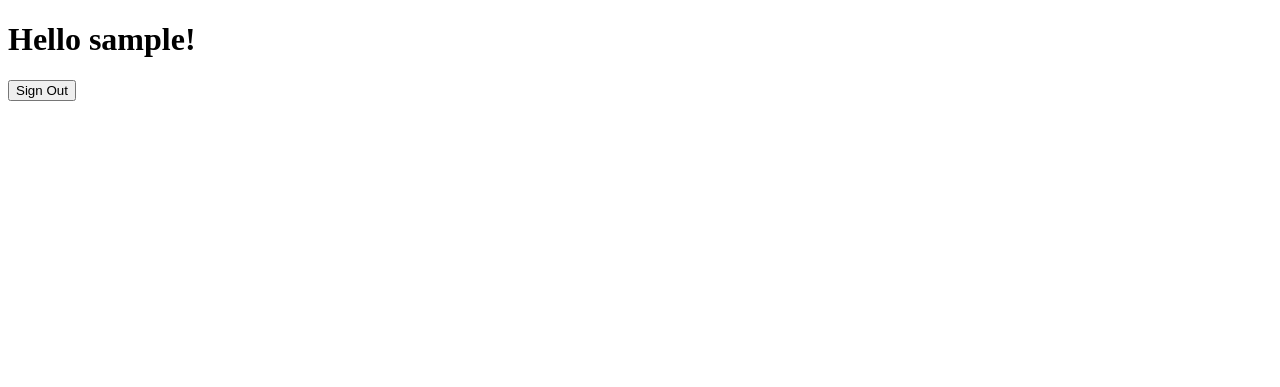
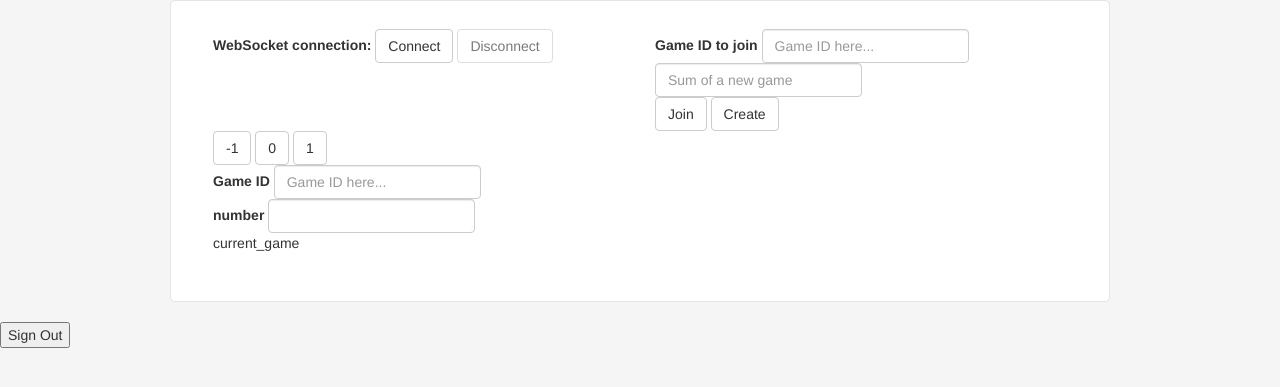
Before and after one commit to baradist/game-of-three, a Spring Boot app: page /hello in a window 1280 px wide. Shown: the top 387 px of the page. Run offline with Spring Boot 4, Linux system fonts and the light colour scheme; the visitor is signed in with stand-in values (Sample User, id 1); data that the repository does not hold is empty; some of the project's set-up classes (security, data sources, template engines, error pages and the like) are left out, and stand-ins take their place; some libraries are stand-ins or nearby versions.

Commit message:
Add websocket

```diff
--- a/src/main/java/cf/baradist/gameofthree/GameOfThreeApplication.java
+++ b/src/main/java/cf/baradist/gameofthree/GameOfThreeApplication.java
@@ -2,8 +2,10 @@ package cf.baradist.gameofthree;
 
 import org.springframework.boot.SpringApplication;
 import org.springframework.boot.autoconfigure.SpringBootApplication;
+import org.springframework.scheduling.annotation.EnableScheduling;
 
 @SpringBootApplication
+@EnableScheduling
 public class GameOfThreeApplication {
 
     public static void main(String[] args) {
--- a/src/main/java/cf/baradist/gameofthree/controller/GameController.java
+++ b/src/main/java/cf/baradist/gameofthree/controller/GameController.java
@@ -1,11 +1,11 @@
 package cf.baradist.gameofthree.controller;
 
+import cf.baradist.gameofthree.event.CreateGameEvent;
+import cf.baradist.gameofthree.event.CreatedGameEvent;
 import cf.baradist.gameofthree.event.JoinGameEvent;
 import cf.baradist.gameofthree.event.JoinedGameEvent;
 import cf.baradist.gameofthree.event.MoveEvent;
 import cf.baradist.gameofthree.event.MoveResult;
-import cf.baradist.gameofthree.event.StartGameEvent;
-import cf.baradist.gameofthree.event.StartedGameEvent;
 import cf.baradist.gameofthree.exception.GameNotFoundException;
 import cf.baradist.gameofthree.model.Game;
 import cf.baradist.gameofthree.model.MoveAction;
@@ -39,10 +39,10 @@ public class GameController {
     }
 
     @PostMapping
-    public StartedGameEvent startGame(@RequestBody StartGameEvent event, Principal principal) {
+    public CreatedGameEvent startGame(@RequestBody CreateGameEvent event, Principal principal) {
         String player = principal.getName();
         String gameId = service.startGame(player, event.getSum());
-        return StartedGameEvent.builder()
+        return CreatedGameEvent.builder()
                 .gameId(gameId)
                 .build();
     }
--- a/src/main/java/cf/baradist/gameofthree/event/StartedGameEvent.java
+++ b/src/main/java/cf/baradist/gameofthree/event/CreateGameEvent.java
@@ -9,6 +9,6 @@ import lombok.NoArgsConstructor;
 @Builder
 @NoArgsConstructor
 @AllArgsConstructor
-public class StartedGameEvent {
-    private String gameId;
+public class CreateGameEvent {
+    private int sum;
 }
--- a/src/main/java/cf/baradist/gameofthree/event/StartGameEvent.java
+++ b/src/main/java/cf/baradist/gameofthree/event/CreatedGameEvent.java
@@ -9,6 +9,6 @@ import lombok.NoArgsConstructor;
 @Builder
 @NoArgsConstructor
 @AllArgsConstructor
-public class StartGameEvent {
-    private int sum;
+public class CreatedGameEvent extends ResultEvent {
+    private String gameId;
 }
--- a/src/main/java/cf/baradist/gameofthree/event/JoinedGameEvent.java
+++ b/src/main/java/cf/baradist/gameofthree/event/JoinedGameEvent.java
@@ -5,7 +5,7 @@ import lombok.Data;
 
 @Data
 @Builder
-public class JoinedGameEvent {
+public class JoinedGameEvent extends ResultEvent {
     private String gameId;
     private String playerId;
 }
--- /dev/null
+++ b/src/main/java/cf/baradist/gameofthree/event/ResultEvent.java
@@ -0,0 +1,4 @@
+package cf.baradist.gameofthree.event;
+
+public abstract class ResultEvent {
+}
--- a/src/main/java/cf/baradist/gameofthree/service/GameService.java
+++ b/src/main/java/cf/baradist/gameofthree/service/GameService.java
@@ -28,7 +28,7 @@ public class GameService {
     private final MoveRepository moveRepository;
 
     public List<Game> getAvailableGameSessions() {
-        return repository.findAllByPlayer2IsNull();
+        return repository.findAll(); // TODO: temporary show all games
     }
 
     public Optional<Game> getById(String id) {
--- /dev/null
+++ b/src/main/resources/static/app.js
@@ -0,0 +1,138 @@
+var stompClient = null;
+
+function setConnected(connected) {
+    $("#connect").prop("disabled", connected);
+    $("#disconnect").prop("disabled", !connected);
+    if (connected) {
+        $("#conversation").show();
+    } else {
+        $("#conversation").hide();
+    }
+    // $("#games").html("");
+}
+
+function connect() {
+    var socket = new SockJS('/game-of-three-websocket');
+    stompClient = Stomp.over(socket);
+    stompClient.connect({}, function (frame) {
+        setConnected(true);
+        console.log('Connected: ' + frame);
+        stompClient.subscribe('/topic/games', function (game) {
+            showGame(JSON.parse(game.body).content);
+        });
+        stompClient.subscribe('/user/queue/games', function (currentGame) {
+            showCurrentGame(JSON.parse(currentGame.body).content);
+        });
+    });
+}
+
+function disconnect() {
+    if (stompClient !== null) {
+        stompClient.disconnect();
+    }
+    setConnected(false);
+    console.log("Disconnected");
+}
+
+function showGame(message) {
+    $("#games").append("<tr><td>" + message + "</td></tr>");
+}
+
+function showCurrentGame(message) {
+    $("#current_game").append("<tr><td>" + message + "</td></tr>"); // TODO
+}
+
+function sendDecrease() {
+    stompClient.send("/app/move", {}, JSON.stringify({
+        'gameId': $("#game_id").val(),
+        'number': $("#number").val(),
+        'action': "-1"
+    }));
+}
+
+function sendDontChange() {
+    stompClient.send("/app/move", {}, JSON.stringify({
+        'gameId': $("#game_id").val(),
+        'number': $("#number").val(),
+        'action': "0"
+    }));
+}
+
+function sendIncrease() {
+    stompClient.send("/app/move", {}, JSON.stringify({
+        'gameId': $("#game_id").val(),
+        'number': $("#number").val(),
+        'action': "1"
+    }));
+}
+
+function sendCreate() {
+    stompClient.send("/app/games/create", {}, JSON.stringify({
+        'sum': $("#new_game_sum").val()
+    }));
+}
+
+function sendJoin() {
+    stompClient.send("/app/games/join", {}, JSON.stringify({
+        'gameId': $("#game_id_to_join").val()
+    }));
+}
+
+$(function () {
+    $("form").on('submit', function (e) {
+        e.preventDefault();
+    });
+    $("#connect").click(function () {
+        connect();
+    });
+    $("#disconnect").click(function () {
+        disconnect();
+    });
+
+    $("#send_decrease").click(function () {
+        sendDecrease();
+    });
+    $("#send_dont_change").click(function () {
+        sendDontChange();
+    });
+    $("#send_increase").click(function () {
+        sendIncrease();
+    });
+    $("#send_create").click(function () {
+        sendCreate();
+    });
+    $("#send_join").click(function () {
+        sendJoin();
+    });
+});
+
+$(document).ready(function () {
+    $.ajax({
+        url: "/api/game",
+        context: document.body,
+        success: function (games) {
+            // $("#games").html(games);
+            updateTable(games_table, games)
+        }
+    });
+});
+
+function updateTable(updatableTable, jsonData) {
+
+    var tableHTML = "<tr>";
+    for (var headers in jsonData[0]) {
+        tableHTML += "<th>" + headers + "</th>";
+    }
+    tableHTML += "</tr>";
+
+    for (var eachItem in jsonData) {
+        tableHTML += "<tr>";
+        var dataObj = jsonData[eachItem];
+        for (var eachValue in dataObj) {
+            tableHTML += "<td>" + dataObj[eachValue] + "</td>";
+        }
+        tableHTML += "</tr>";
+    }
+
+    updatableTable.innerHTML = tableHTML;
+}
--- /dev/null
+++ b/src/main/resources/static/main.css
@@ -0,0 +1,14 @@
+body {
+    background-color: #f5f5f5;
+}
+
+#main-content {
+    max-width: 940px;
+    padding: 2em 3em;
+    margin: 0 auto 20px;
+    background-color: #fff;
+    border: 1px solid #e5e5e5;
+    -webkit-border-radius: 5px;
+    -moz-border-radius: 5px;
+    border-radius: 5px;
+}
--- a/src/main/resources/templates/hello.html
+++ b/src/main/resources/templates/hello.html
@@ -1,11 +1,76 @@
 <!DOCTYPE html>
-<html xmlns="http://www.w3.org/1999/xhtml" xmlns:th="https://www.thymeleaf.org"
->
+<html xmlns:th="http://www.w3.org/1999/xhtml">
 <head>
     <title>Game of Three</title>
+    <link href="/webjars/bootstrap/css/bootstrap.min.css" rel="stylesheet">
+    <link href="/main.css" rel="stylesheet">
+    <script src="/webjars/jquery/jquery.min.js"></script>
+    <script src="/webjars/sockjs-client/sockjs.min.js"></script>
+    <script src="/webjars/stomp-websocket/stomp.min.js"></script>
+    <script src="/app.js"></script>
 </head>
 <body>
-<h1 th:inline="text">Hello [[${#httpServletRequest.remoteUser}]]!</h1>
+<noscript><h2 style="color: #ff0000">Seems your browser doesn't support Javascript! Websocket relies on Javascript being
+    enabled. Please enable
+    Javascript and reload this page!</h2></noscript>
+<div class="container" id="main-content">
+    <div class="row">
+        <div class="col-md-6">
+            <form class="form-inline">
+                <div class="form-group">
+                    <label for="connect">WebSocket connection:</label>
+                    <button class="btn btn-default" id="connect" type="submit">Connect</button>
+                    <button class="btn btn-default" disabled="disabled" id="disconnect" type="submit">Disconnect
+                    </button>
+                </div>
+            </form>
+        </div>
+        <div class="col-md-6">
+            <form class="form-inline">
+                <div class="form-group">
+                    <label for="name">Game ID to join</label>
+                    <input class="form-control" id="game_id_to_join" placeholder="Game ID here..." type="text">
+                    <input class="form-control" id="new_game_sum" placeholder="Sum of a new game" type="number">
+                </div>
+                <button class="btn btn-default" id="send_join" type="submit">Join</button>
+                <button class="btn btn-default" id="send_create" type="submit">Create</button>
+            </form>
+        </div>
+        <div class="col-md-6">
+            <button class="btn btn-default" id="send_decrease" type="submit">-1</button>
+            <button class="btn btn-default" id="send_dont_change" type="submit">0</button>
+            <button class="btn btn-default" id="send_increase" type="submit">1</button>
+            <form class="form-inline">
+                <div class="form-group">
+                    <label for="name">Game ID</label>
+                    <input class="form-control" id="game_id" placeholder="Game ID here..." type="text">
+                </div>
+                <div class="form-group">
+                    <label for="name">number</label>
+                    <input class="form-control" id="number" type="number">
+                </div>
+            </form>
+        </div>
+    </div>
+    <div class="row">
+        <div class="col-md-12">
+            current_game
+        </div>
+    </div>
+    <div class="row">
+        <div class="col-md-12">
+            <table class="table table-striped" id="games_table">
+                <thead>
+                <tr>
+                    <th>Games</th>
+                </tr>
+                </thead>
+                <tbody id="games">
+                </tbody>
+            </table>
+        </div>
+    </div>
+</div>
 <form method="post" th:action="@{/logout}">
     <input type="submit" value="Sign Out"/>
 </form>
```
Also changed, not shown: build.gradle (+7 -0 lines), src/main/java/cf/baradist/gameofthree/service/NotifyService.java (added, +23 -0 lines), src/main/java/cf/baradist/gameofthree/websocket/GameEventController.java (added, +49 -0 lines), src/main/java/cf/baradist/gameofthree/websocket/WebSocketConfiguration.java (added, +53 -0 lines), 1 other file.
